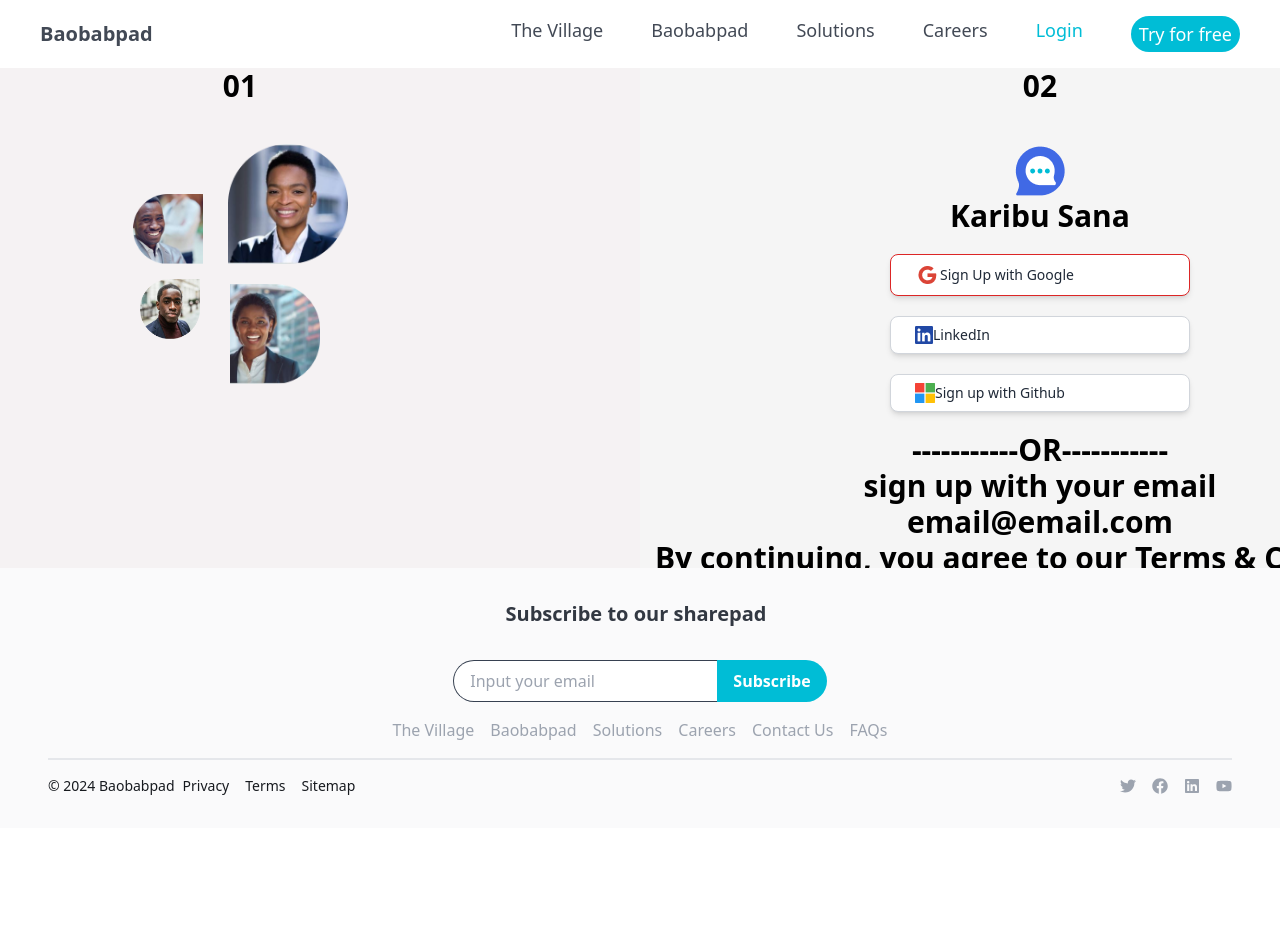
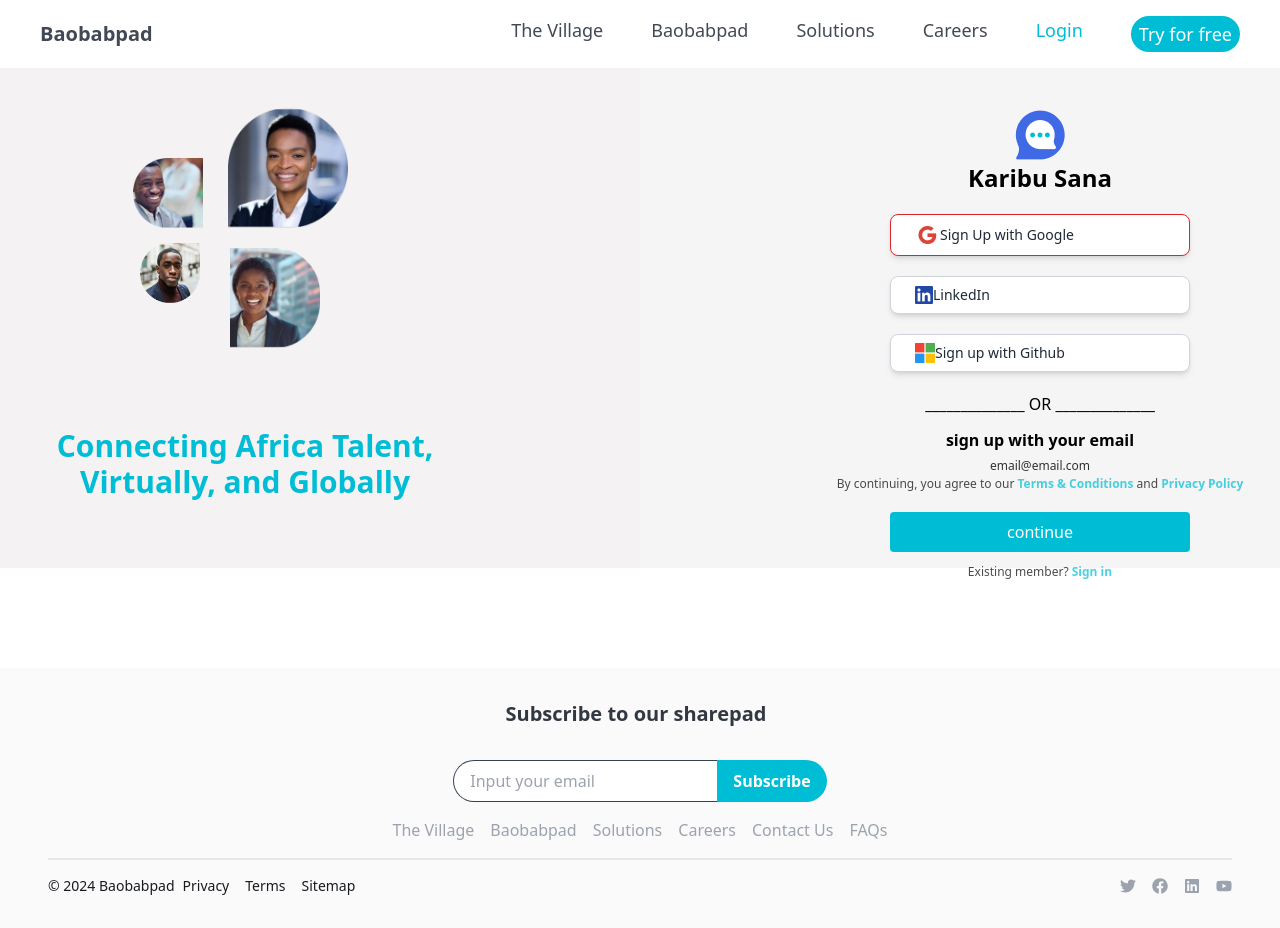
Before and after one commit to baobabpad-pilot/baobabpad_frontend_v0, a Next.js app: page /Careers in a window 1280 px wide. Shown: the top 928 px of the page. Before the commit the page ends 828 px from the top, so only its background shows below. Built offline with nearby package versions, Linux system fonts and the light colour scheme.

Commit message:
added the continue button

```diff
--- a/src/pages/Careers.tsx
+++ b/src/pages/Careers.tsx
@@ -18,16 +18,12 @@ const Careers = () => {
       <Navbar />
       <div
         className={`${styles.container} flex-1 flex justify-center items-center font-bold text-3xl`}
-        style={{ backgroundColor: "rgb(245,245,245)", height: "70vh" }}
+        style={{ backgroundColor: "rgb(245,245,245)", height: "800px" }}
       >
         <div className={`${styles.flexContainer} flex flex-row`}>
           <div className={styles.part1}>
-            01
-            <div
-              className="container mx-30 mt-10 flex flex-row justify-center items-center"
-              // style={{ backgroundColor: "red" }}
-            >
-              {/* Image 1 */}
+
+            <div className="container mx-30 mt-10 flex flex-row justify-center items-center">
               <div
                 className="img1"
                 style={{ marginRight: "25px", marginTop: "50px" }}
@@ -75,14 +71,19 @@ const Careers = () => {
                 />
               </div>
             </div>
+            <div className="info mt-20">
+              <p style={{ marginLeft: "10px", color: "rgb(0,189,214)" }}>
+                Connecting Africa Talent, <br /> Virtually, and Globally
+              </p>
+            </div>
           </div>
 
           <div className={styles.part2}>
-            02
+
             <div className="part3 mt-10 flex justify-center items-center ">
               <Image src={msg} alt="" className="object-contain" />
             </div>
-            <p>Karibu Sana</p>
+            <p className="text-2xl">Karibu Sana</p>
             <div>
               <div
                 className="authentication flex flex flex-col justify-center items-center "
@@ -110,20 +111,49 @@ const Careers = () => {
                   <span>Sign up with Github</span>
                 </button>
               </div>
-              <div className="section4 mt-5">
-                <p>-----------OR-----------</p>
-                <p>sign up with your email</p>
-                <label htmlFor="email">email@email.com</label>
+              <div className="section4 mt-5 text-base font-normal">
+                <span className="tttt ">______________ </span>OR{" "}
+                <span>______________ </span>
+                <p className="mt-3">
+                  {" "}
+                  <b>sign up with your email</b>{" "}
+                </p>
+                <label className="text-xs opacity-80" htmlFor="email">
+                  email@email.com
+                </label>
               </div>
-              <p>
-                By continuing, you agree to our Terms & Conditions and Privacy
-                Policy
+              <p className="text-base font-normal text-xs  opacity-70">
+                By continuing, you agree to our{" "}
+                <span style={{ color: "rgb(0,189,214)" }}>
+                  {" "}
+                  <b> Terms & Conditions</b>
+                </span>{" "}
+                and{" "}
+                <span style={{ color: "rgb(0,189,214)" }}>
+                  {" "}
+                  <b>Privacy Policy</b>{" "}
+                </span>
               </p>
             </div>
+            <button
+              className=" continue text-white font-bold mt-5  py-2 rounded text-base font-normal "
+              style={{ width: "300px", backgroundColor: "rgb(0,189,214)" }}
+            >
+              continue
+            </button>
+            <p className="text-base font-normal text-xs  opacity-70 mt-3">
+              Existing member?{" "}
+              <span style={{ color: "rgb(0,189,214)" }}>
+                {" "}
+                <b>Sign in</b>{" "}
+              </span>
+            </p>
           </div>
         </div>
       </div>
-      <Footer />
+      <div className="footer" style={{ marginTop: "100px" }}>
+        <Footer />
+      </div>
     </div>
   );
 };
```
Also changed, not shown: src/styles/careers.module.css (+6 -1 lines).
